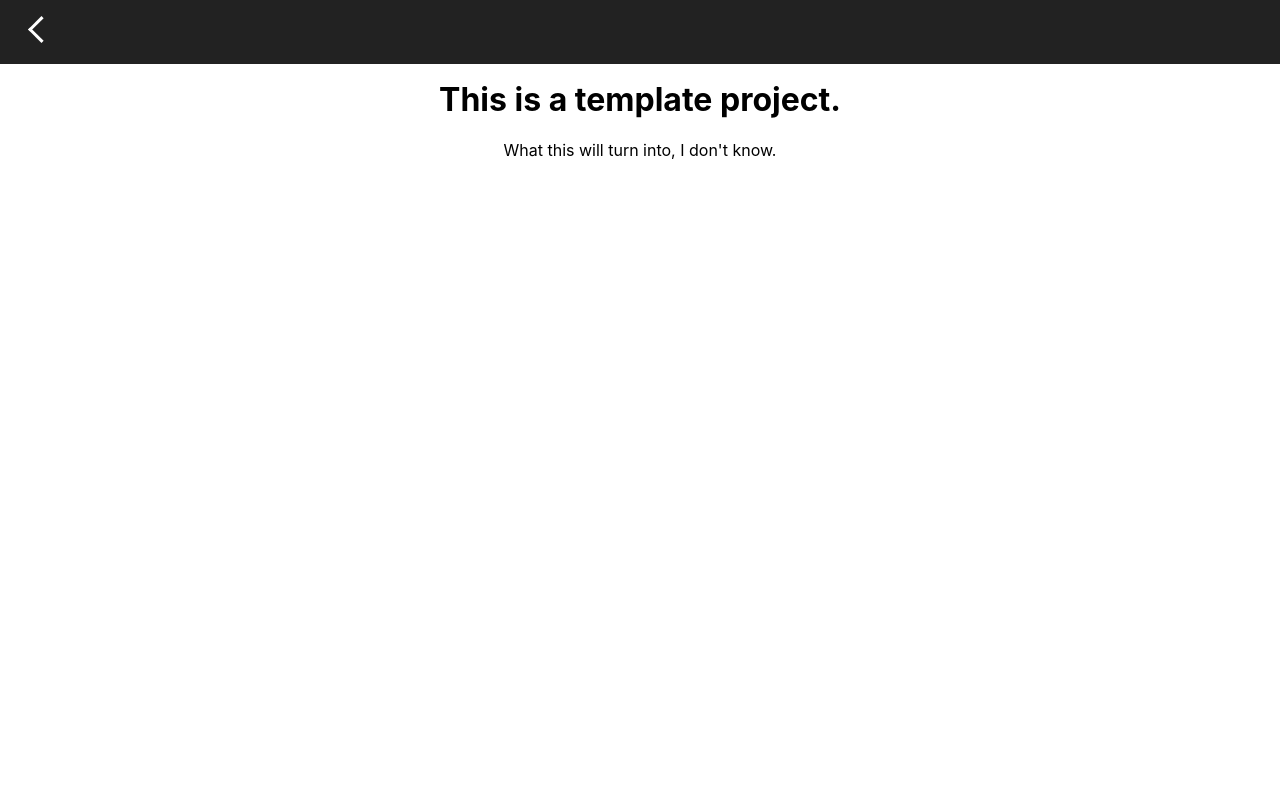
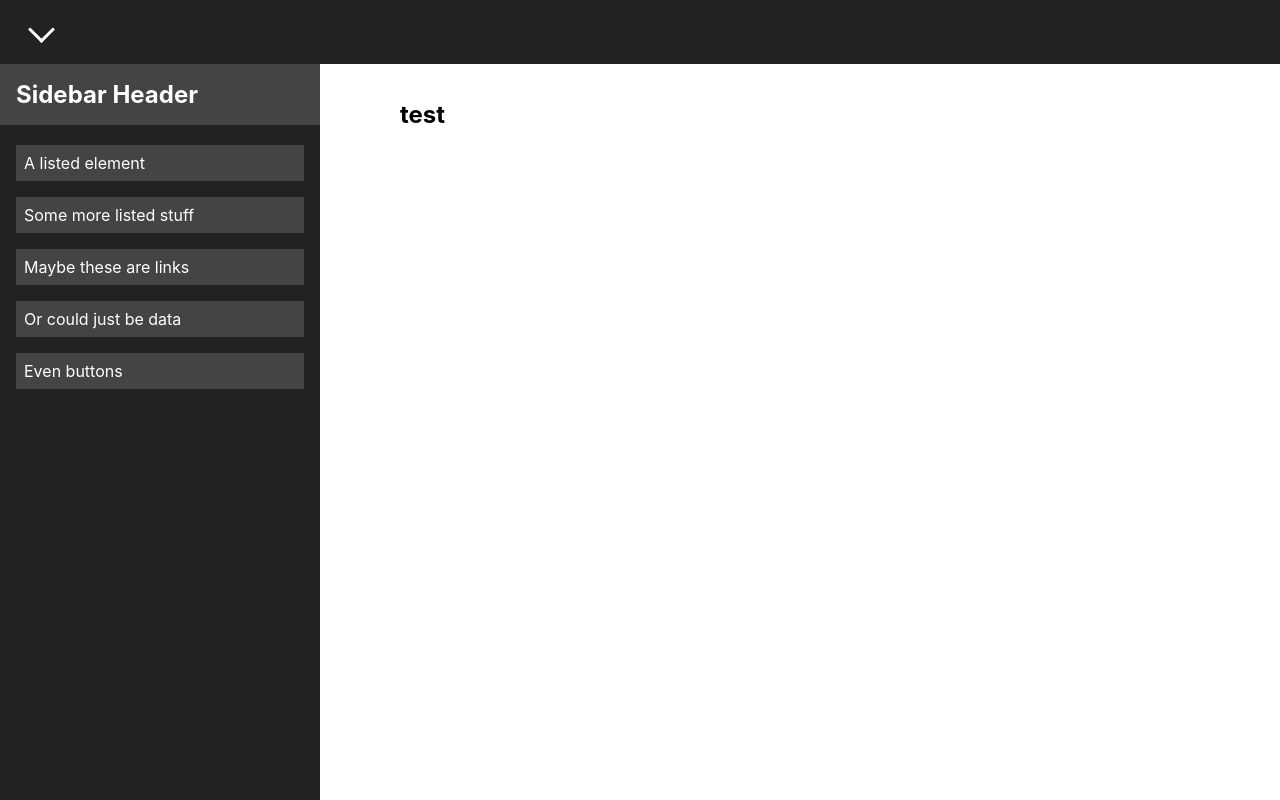
Before and after one commit to Hadeon/july, a React (Create React App) app: page / in a window 1280 px wide. Built offline with nearby package versions, Linux system fonts and the light colour scheme.

Commit message:
Reorganizing components into PageLayout so that the sidebar can directly reposition the MainContainer without having to pass functions to change state from one to the other;

```diff
--- a/src/App.css
+++ b/src/App.css
@@ -1,6 +1,9 @@
 .App {
   text-align: center;
-  margin-top: 5rem;
+  padding: 5rem;
+  margin: 1rem;
+  display: flex;
+  flex-direction: column;
 }
 
 .App-logo {
--- a/src/App.js
+++ b/src/App.js
@@ -1,17 +1,15 @@
 import React from 'react';
 import './App.css';
 
-import Header from './components/Header';
+import PageLayout from './components/PageLayout';
+
+// Convert into a class component in order to store a state for the body's className (push contents to the right when the sidebar opens)
 
 function App() {
   return (
-    <React.Fragment>
-      <Header/>
-      <div className="App">
-        <h1>This is a template project.</h1>
-        <p>What this will turn into, I don't know.</p>
-      </div>
-    </React.Fragment>
+    <PageLayout resizeBody={ function resizeBody(){ return; }}>
+
+    </PageLayout>
   );
 }
 
--- a/src/components/Header.js
+++ /dev/null
@@ -1,26 +0,0 @@
-import React, { Component } from 'react';
-import './Header.css';
-
-export default class Header extends Component {
-  state = {
-    clicked: false
-  }
-  openSidebar() {
-    this.setState(prevState => ({
-      clicked: !prevState.clicked
-    }));
-  }
-  render() {
-    return (
-      <React.Fragment>
-        <div className="header-container">
-          <div onClick={() => this.openSidebar()} className={`arrow ${this.state.clicked ? 'down' : 'left'}`}/>
-        </div>
-        <div className={`side-container ${this.state.clicked ? 'active' : 'hidden'}`}>
-
-        </div>
-      </React.Fragment>
-
-    )
-  }
-}
--- /dev/null
+++ b/src/components/MainContainer.css
@@ -0,0 +1,13 @@
+.main-container {
+    margin-top: 5rem;
+}
+
+.left-align {
+    margin-left: 5rem;
+    transition: margin-left .5s;
+}
+
+.right-align {
+    margin-left: 25rem;
+    transition: margin-left .5s;
+}
--- /dev/null
+++ b/src/components/MainContainer.js
@@ -0,0 +1,12 @@
+import React, { Component } from 'react';
+import './MainContainer.css';
+
+export default class MainContainer extends Component {
+  render() {
+    return (
+      <div className={`main-container ${this.props.sidebarActive ? 'right-align' : 'left-align'}`}>
+        <h2>test</h2>
+      </div>
+    )
+  }
+}
--- /dev/null
+++ b/src/components/NavBar.js
@@ -0,0 +1 @@
+import React, { Component } from 'react';
--- a/src/components/Header.css
+++ b/src/components/PageLayout.css
@@ -1,30 +1,29 @@
-.header-container {
-  position: absolute;
-  height: 4rem;
-  width: 100%;
+.container {
+  position: fixed;
   top: 0;
   background-color: #222;
-  z-index: 2;
   color: white;
 }
 
-.side-container {
-  position: absolute;
+.navbar {
+  height: 4rem;
+  width: 100%;
+  z-index: 2;
+}
+
+.sidebar {
   height: 100%;
   width: 20rem;
-  top: 0;
-  background-color: #222;
-  z-index: 1;
 }
 
 .active {
   left: 0;
-  transition: left 1s;
+  transition: left .5s;
 }
 
 .hidden {
   left: -20rem;
-  transition: left 1s;
+  transition: left .5s;
 }
 
 .arrow {
@@ -39,10 +38,10 @@
 
 .left {
   transform: rotate(135deg);
-  transition: transform 1s;
+  transition: transform .5s;
 }
 
 .down {
   transform: rotate(45deg);
-  transition: transform 1s;
+  transition: transform .5s;
 }
--- /dev/null
+++ b/src/components/PageLayout.js
@@ -0,0 +1,37 @@
+import React, { Component } from 'react';
+import './PageLayout.css';
+
+import Sidebar from './Sidebar';
+import MainContainer from './MainContainer';
+
+export default class PageLayout extends Component {
+  state = {
+    sidebarActive: true
+  }
+  openSidebar() {
+    this.setState(prevState => ({
+      sidebarActive: !prevState.sidebarActive
+    }));
+    this.props.resizeBody();
+  }
+  render() {
+    return (
+      <React.Fragment>
+        <div className="container navbar">
+          <div onClick={() => this.openSidebar()} className={`arrow ${this.state.sidebarActive ? 'down' : 'left'}`}/>
+        </div>
+        <div style={{
+          display: 'flex',
+          flexDirection: 'column'
+        }}>
+          <div className={`container sidebar ${this.state.sidebarActive ? 'active' : 'hidden'}`}>
+            <Sidebar/>
+          </div>
+          <MainContainer sidebarActive={this.state.sidebarActive}/>
+        </div>
+
+      </React.Fragment>
+
+    )
+  }
+}
--- /dev/null
+++ b/src/components/Sidebar.css
@@ -0,0 +1,24 @@
+.sidebar-body {
+    width: 100%;
+    margin-top: 4rem;
+}
+
+.sidebar-body h2 {
+    color: white;
+    padding: 1rem;
+    background-color: #444;
+}
+
+.sidebar-body ul {
+    list-style: none;
+    padding: 0;
+}
+
+.sidebar-body ul li {
+    padding: .5rem;
+    color: white;
+    background-color: #444;
+    margin: 1rem;
+    user-select: none;
+    cursor: pointer;
+}
--- /dev/null
+++ b/src/components/Sidebar.js
@@ -0,0 +1,19 @@
+import React from 'react';
+import './Sidebar.css';
+
+const Sidebar = () => {
+  return (
+    <div className="sidebar-body">
+      <h2>Sidebar Header</h2>
+      <ul>
+        <li>A listed element</li>
+        <li>Some more listed stuff</li>
+        <li>Maybe these are links</li>
+        <li>Or could just be data</li>
+        <li>Even buttons</li>
+      </ul>
+    </div>
+  )
+}
+
+export default Sidebar;
```
